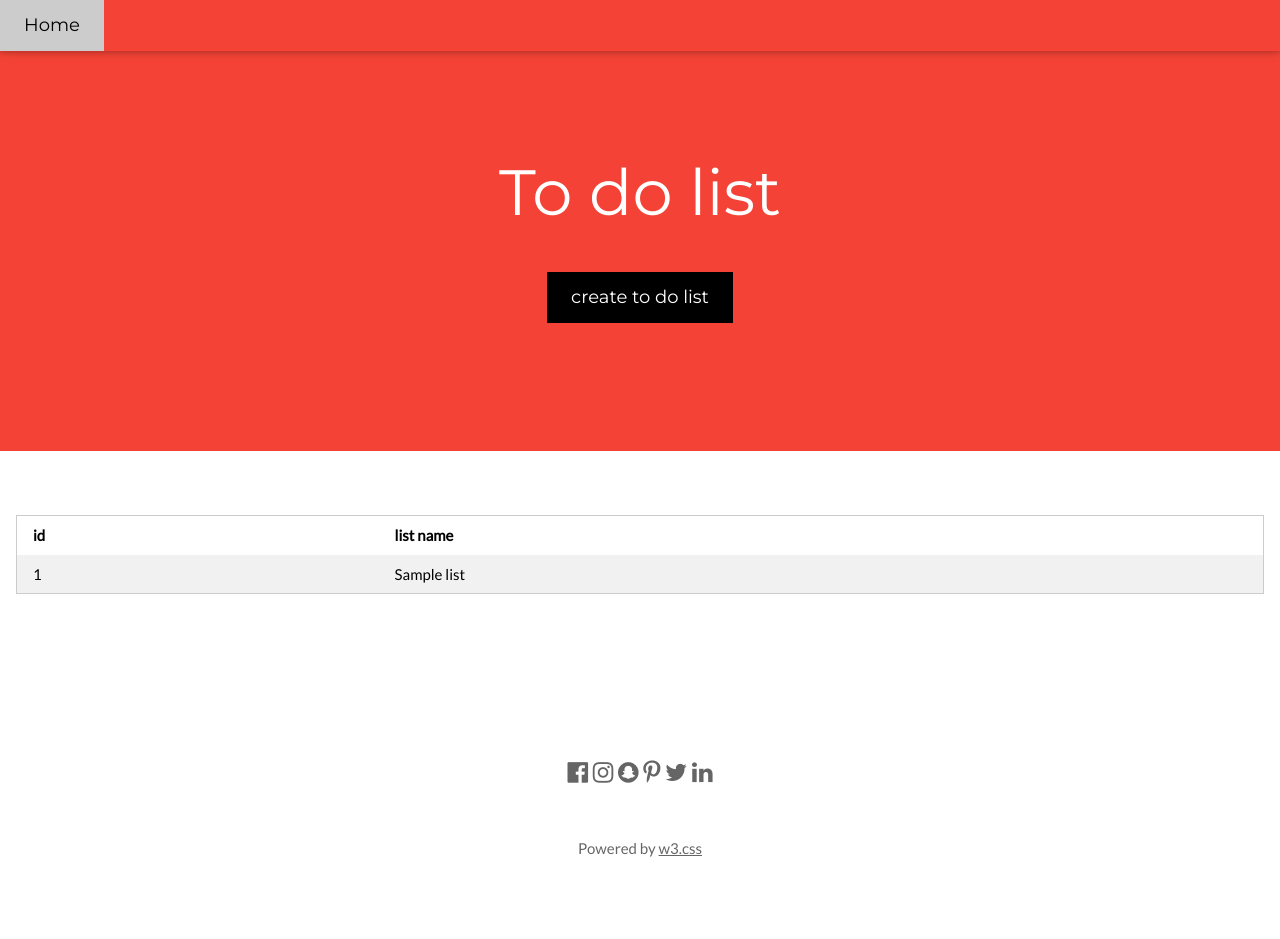
After one commit to DamirAhmetovic/ToDoList, a PHP site: page /ListIndex.php in a window 1280 px wide. The commit adds this page. Run offline with PHP 8.4, Linux system fonts and the light colour scheme; tables that the repository leaves empty or names only in its code hold one stand-in row (values such as "Sample post").

Commit message:
list index
toon een lijst met alle lists

```diff
--- /dev/null
+++ b/ListIndex.php
@@ -0,0 +1,28 @@
+<?php
+include "datalayer.php";
+
+$lists = GetAllLists();
+?>
+
+<?php
+include "include/header.php";
+?>
+<!-- First Grid -->
+<div class="w3-row-padding w3-padding-64 w3-container">
+    <table class="w3-table w3-striped w3-border">
+        <tr>
+            <th>id</th>
+            <th>list name</th>
+        </tr>
+        <?php foreach ($lists as $list) { ?>
+            <tr>
+                <td><?php echo $list['list_id']; ?></td>
+                <td><?php echo $list['list_name']; ?></td>
+            </tr>
+        <?php } ?>
+    </table>
+</div>
+
+<?php
+include "include/footer.php";
+?>
--- a/datalayer.php
+++ b/datalayer.php
@@ -3,7 +3,7 @@
 	$servername = "localhost";
 	$username = "root";
 	$password = "mysql";
-	$database = "GameDag";
+	$database = "ToDoList";
 
 	try {
 	    $conn = new PDO("mysql:host=$servername;dbname=$database", $username, $password);
@@ -39,3 +39,11 @@
         $query->bindParam(":list_name", $data['list_name']);
         $query->execute();
     }
+
+    function GetAllLists(){
+        $conn = DBconnect();
+        $query = $conn->prepare("SELECT * FROM lists");
+        $query->execute();
+        $result = $query->fetchAll();
+        return $result;
+    }
--- a/include/header.php
+++ b/include/header.php
@@ -1,6 +1,6 @@
 <!DOCTYPE html>
 <html lang="en">
-<title>Home page</title>
+<title>To do</title>
 <meta charset="UTF-8">
 <meta name="viewport" content="width=device-width, initial-scale=1">
 <link rel="stylesheet" href="https://www.w3schools.com/w3css/4/w3.css">
```
